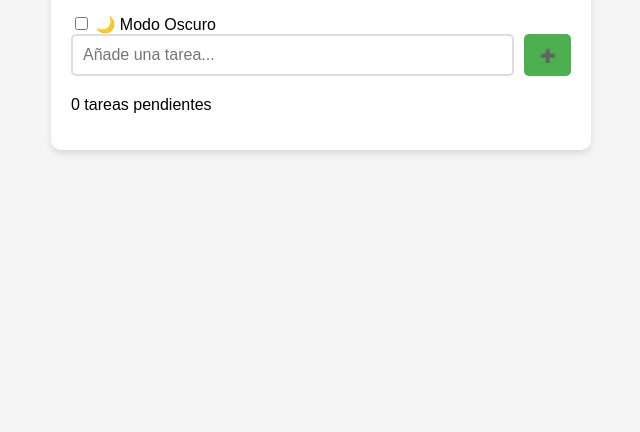
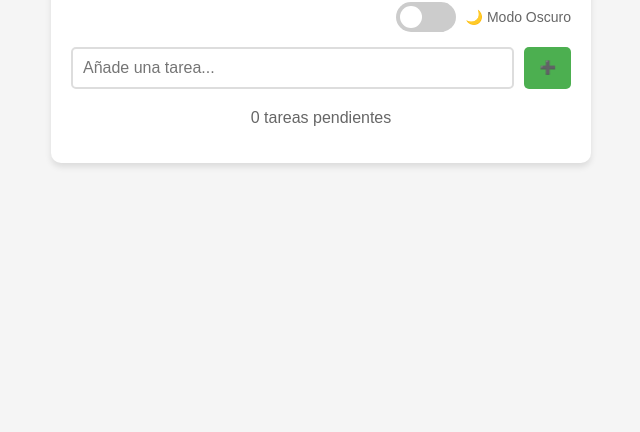
Before and after one commit to Masio84/ToDoList, a plain HTML site: page index.html in a window 1280 px wide. Shown: the part 368-800 px from the top of the page, without its empty margins (319-959 px from the left). Drawn offline with nearby package versions, Linux system fonts and the light colour scheme.

Commit message:
Update style.css

```diff
--- a/style.css
+++ b/style.css
@@ -1,3 +1,4 @@
+/* Estilos generales */
 body {
     font-family: 'Arial', sans-serif;
     background: #f5f5f5;
@@ -6,6 +7,7 @@ body {
     align-items: center;
     min-height: 100vh;
     margin: 0;
+    transition: background 0.3s, color 0.3s;
 }
 
 .container {
@@ -15,11 +17,13 @@ body {
     width: 90%;
     max-width: 500px;
     padding: 20px;
+    transition: background 0.3s, box-shadow 0.3s;
 }
 
 h1 {
     color: #333;
     text-align: center;
+    transition: color 0.3s;
 }
 
 .input-container {
@@ -33,6 +37,7 @@ h1 {
     border: 2px solid #ddd;
     border-radius: 5px;
     font-size: 16px;
+    transition: border 0.3s;
 }
 
 #addTaskBtn {
@@ -43,6 +48,7 @@ h1 {
     margin-left: 10px;
     padding: 10px 15px;
     cursor: pointer;
+    transition: background 0.3s;
 }
 
 #taskList {
@@ -60,11 +66,7 @@ h1 {
     align-items: center;
     cursor: grab;
     user-select: none;
-    animation-duration: 0.5s; /* Controla la velocidad de la animación */
-}
-
-.animate__flipOutX {
-    animation-duration: 0.3s; /* Más rápido al eliminar */
+    transition: all 0.3s;
 }
 
 .task.dragging {
@@ -86,4 +88,106 @@ h1 {
     border-radius: 3px;
     padding: 5px 10px;
     cursor: pointer;
+    transition: background 0.3s;
 }
+
+.counter {
+    text-align: center;
+    color: #666;
+    margin-bottom: 15px;
+    transition: color 0.3s;
+}
+
+/* Tema oscuro */
+.dark-mode {
+    background: #222;
+    color: #f0f0f0;
+}
+
+.dark-mode .container {
+    background: #333;
+    box-shadow: 0 4px 6px rgba(0, 0, 0, 0.3);
+}
+
+.dark-mode h1 {
+    color: #f0f0f0;
+}
+
+.dark-mode #taskInput {
+    background: #444;
+    color: white;
+    border-color: #555;
+}
+
+.dark-mode .task {
+    background: #444;
+    border-color: #555;
+    color: white;
+}
+
+.dark-mode .counter {
+    color: #aaa;
+}
+
+/* Toggle de tema */
+.theme-toggle-container {
+    display: flex;
+    align-items: center;
+    justify-content: flex-end;
+    margin-bottom: 15px;
+}
+
+.theme-toggle {
+    position: relative;
+    display: inline-block;
+    width: 60px;
+    height: 30px;
+    margin-right: 10px;
+}
+
+.theme-toggle input {
+    opacity: 0;
+    width: 0;
+    height: 0;
+}
+
+.slider {
+    position: absolute;
+    cursor: pointer;
+    top: 0;
+    left: 0;
+    right: 0;
+    bottom: 0;
+    background-color: #ccc;
+    transition: .4s;
+    border-radius: 34px;
+}
+
+.slider:before {
+    position: absolute;
+    content: "";
+    height: 22px;
+    width: 22px;
+    left: 4px;
+    bottom: 4px;
+    background-color: white;
+    transition: .4s;
+    border-radius: 50%;
+}
+
+input:checked + .slider {
+    background-color: #4CAF50;
+}
+
+input:checked + .slider:before {
+    transform: translateX(30px);
+}
+
+#themeLabel {
+    font-size: 14px;
+    color: #666;
+}
+
+.dark-mode #themeLabel {
+    color: #f0f0f0;
+}
```
